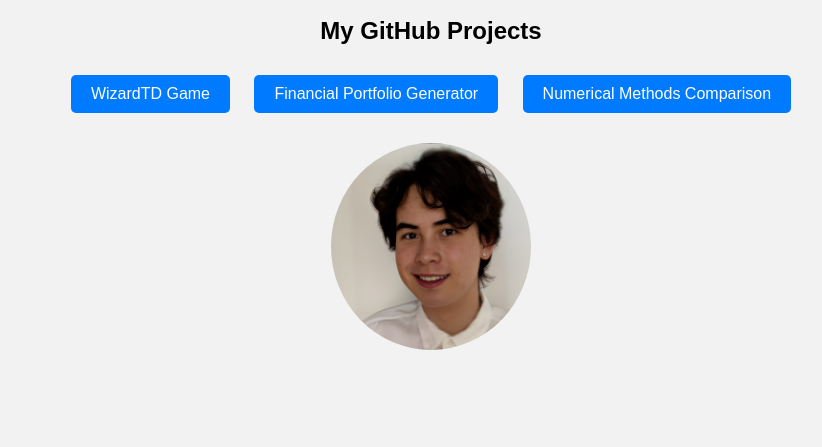
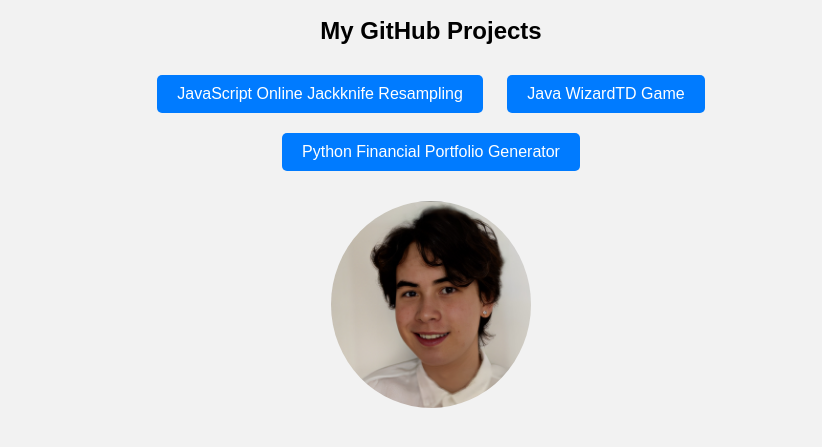
Before and after one commit to ericdotmills5/ericdotmills5.github.io, a plain HTML site: page index.html in a window 1280 px wide. Shown: the part 121-568 px from the top of the page, without its empty margins (209-1031 px from the left). Drawn offline with Linux system fonts and the light colour scheme.

Commit message:
added button functionality

```diff
--- a/index.html
+++ b/index.html
@@ -64,9 +64,10 @@
 
     <section class="projects">
       <h2>My GitHub Projects</h2>
-      <a href="https://github.com/ericdotmills5/java-oop-game">WizardTD Game</a>
-      <a href="https://github.com/project2">Financial Portfolio Generator</a>
-      <a href="https://github.com/project3">Numerical Methods Comparison </a>
+      <a href="https://github.com/ericdotmills5/jackknife_resampling">JavaScript Online Jackknife Resampling</a>
+      <a href="https://github.com/ericdotmills5/java-oop-game">Java WizardTD Game</a>
+      <a href="https://github.com/ericdotmills5/portfolio-generator">Python Financial Portfolio Generator</a>
+
     </section>
 
     <section class="picture">
```
